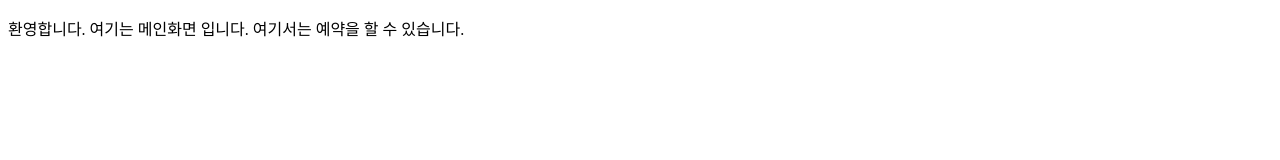
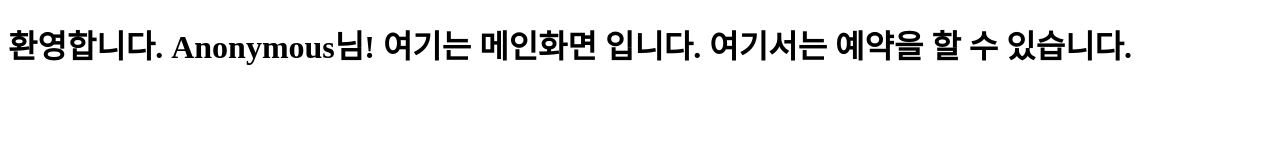
Before and after one commit to daeryuk/puregoldHair, a plain HTML site: page main.html in a window 1280 px wide. Drawn offline with Linux system fonts and the light colour scheme.

Commit message:
메인 페이지로 넘어가기 구현 완료

```diff
--- a/main.html
+++ b/main.html
@@ -1,12 +1,24 @@
 <!--main.html-->
 <!DOCTYPE html>
-<html lang="en">
-<head>
-    <meta charset="UTF-8">
-    <meta name="viewport" content="width=device-width, initial-scale=1.0">
-    <title>Document</title>
-</head>
-<body>
-    <p>환영합니다. 여기는 메인화면 입니다. 여기서는 예약을 할 수 있습니다.</p>
-</body>
+<html lang="ko">
+  <head>
+    <meta charset="UTF-8" />
+    <meta name="viewport" content="width=device-width, initial-scale=1.0" />
+    <title>메인페이지</title>
+    <script>
+      window.onload = function () {
+        // 세션 스토리지에서 사용자의 이름을 가져옵니다.
+        var name = sessionStorage.getItem('username') || 'Anonymous';
+
+        // 사용자의 이름을 화면에 출력합니다.
+        document.getElementById('welcomeMessage').textContent =
+          '환영합니다. ' +
+          name +
+          '님! 여기는 메인화면 입니다. 여기서는 예약을 할 수 있습니다.';
+      };
+    </script>
+  </head>
+  <body>
+    <h1 id="welcomeMessage"></h1>
+  </body>
 </html>
```
Also changed, not shown: index.js (+26 -12 lines).
